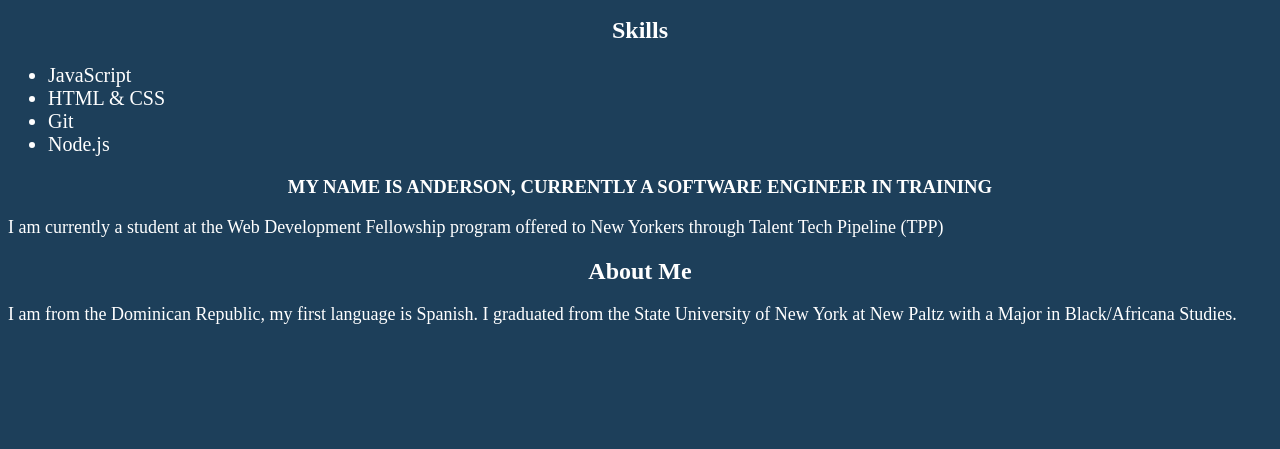
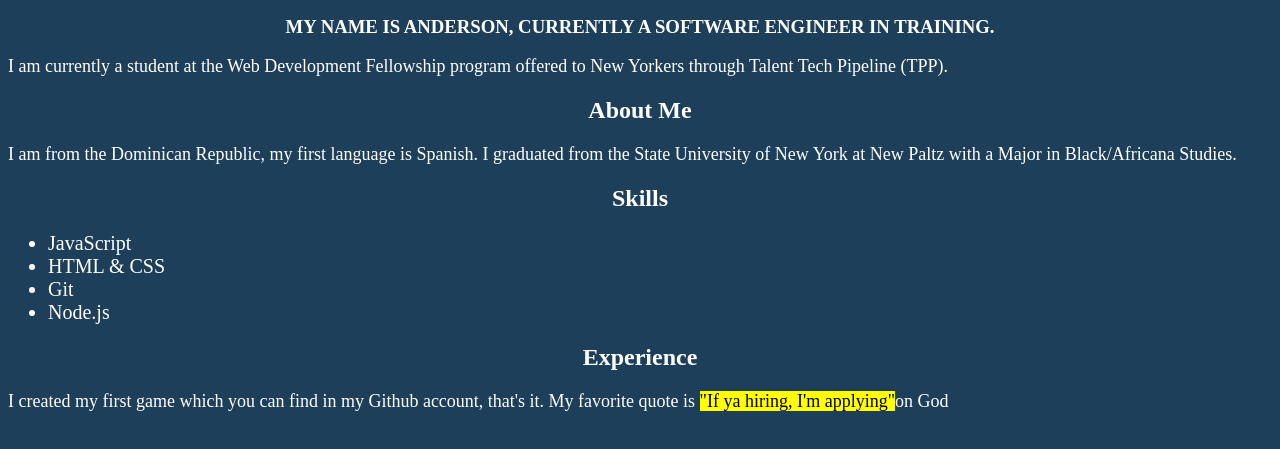
Before and after one commit to AndersonQuinones/MyWebsite, a plain HTML site: page index.html in a window 1280 px wide. Shown: the part 133-582 px from the top of the page. Drawn offline with nearby package versions, Linux system fonts and the light colour scheme.

Commit message:
experience

```diff
--- a/index.html
+++ b/index.html
@@ -15,11 +15,24 @@
     <header> Anderson Quinones</header>
 
 </div>
-<!-- Skills -->
+
 <div id="icons">
    <i class="fab fa-github-square fa-3x"></i>
     <i class="fab fa-linkedin fa-3x"></i>
  </div>
+ <!-- Introduction -->
+ <div>
+<h3>MY NAME IS ANDERSON, CURRENTLY A SOFTWARE ENGINEER IN TRAINING.</h3>
+<p>I am currently a student at the Web Development Fellowship program offered to New Yorkers through Talent Tech Pipeline (TPP).
+</p>
+ </div>
+ <!-- About Me -->
+ <div>
+     <h2> About Me</h2>
+        <p>I am from the Dominican Republic, my first language is Spanish. I graduated from the State University of New York at New Paltz with a Major in Black/Africana Studies.
+        </p>
+</div>
+<!-- Skills -->
 <div id="list">
     <h2>Skills</h2>
     <ul>
@@ -30,12 +43,16 @@
 
     </ul>
 </div>
-<!-- Introduction -->
-<h3>MY NAME IS ANDERSON, CURRENTLY A SOFTWARE ENGINEER IN TRAINING</h3>
-<p>I am currently a student at the Web Development Fellowship program offered to New Yorkers through Talent Tech Pipeline (TPP) </p>
-<!-- About Me -->
-<h2> About Me</h2>
-<p>I am from the Dominican Republic, my first language is Spanish. I graduated from the State University of New York at New Paltz with a Major in Black/Africana Studies.</p>
+<!-- Experience-->
+<div>
+    <h2>Experience</h2>
+        <p>I created my first game which you can find in my Github account, that's it. My favorite quote is <mark>"If ya hiring, I'm applying"</mark>on God</p>
+</div>
+
+
+
+
+
 
 <!-- Script -->
     <script src="https://code.jquery.com/jquery-3.3.1.slim.min.js"></script>
```
